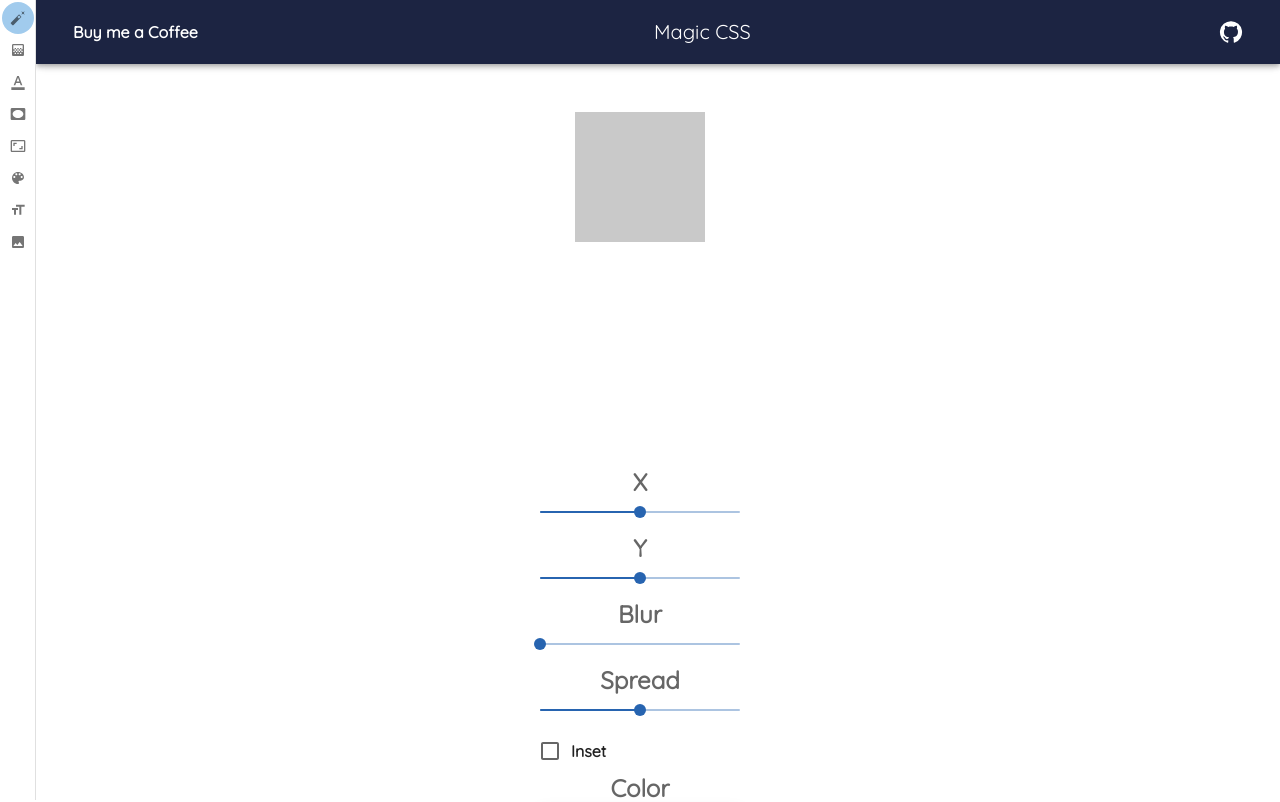
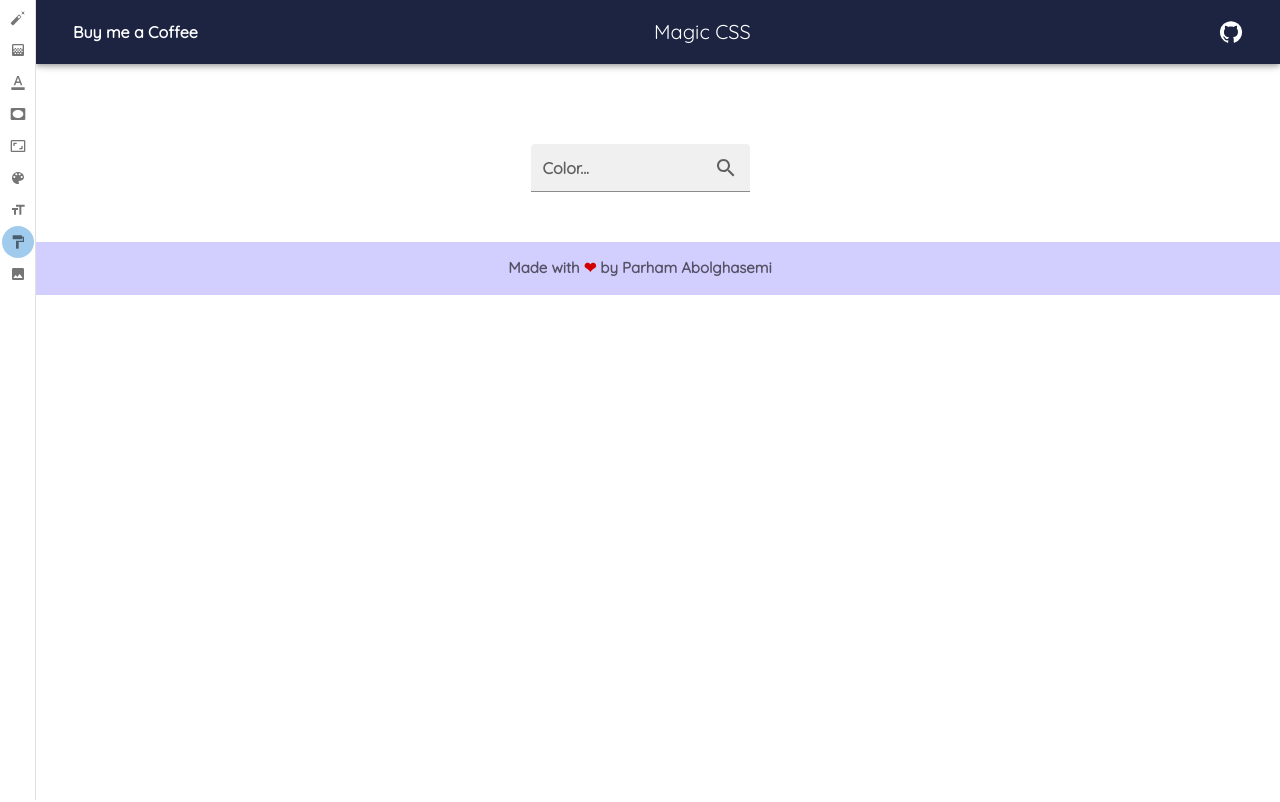
Before and after one commit to parham-ab/React-magic-css, a React (Create React App) app: page /color-generator in a window 1280 px wide. Before the commit this address led to /shadowGenerator. Shown: the top 802 px of the page. Built offline with nearby package versions, Linux system fonts and the light colour scheme; some icons are missing.

Commit message:
Adding color generator page (search input accomplished)

```diff
--- a/package.json
+++ b/package.json
@@ -19,6 +19,7 @@
     "react-scripts": "5.0.1",
     "react-toastify": "^9.0.7",
     "sass": "^1.54.3",
+    "values.js": "^2.1.1",
     "web-vitals": "^2.1.4"
   },
   "scripts": {
--- a/src/App.js
+++ b/src/App.js
@@ -10,6 +10,7 @@ import ImageFilter from "./components/ImageFilter";
 import Donate from "./components/donation";
 import Skew from "./components/Skew";
 import ColorPicker from "./components/ColorPicker";
+import ColorGenerator from "./components/ColorGenerator";
 import TextEditor from "./components/TextEditor";
 import ScrollToTop from "./components/functions/ScrollTotop";
 // mui
@@ -41,6 +42,7 @@ const App = () => {
           <Route path="/image-filter" element={<ImageFilter />} />
           <Route path="/skew" element={<Skew />} />
           <Route path="/color-picker" element={<ColorPicker />} />
+          <Route path="/color-generator" element={<ColorGenerator />} />
           <Route path="/text-editor" element={<TextEditor />} />
           <Route path="/donation" element={<Donate />} />
           <Route path="/*" element={<Navigate to="/shadowGenerator" />} />
--- /dev/null
+++ b/src/components/ColorGenerator.js
@@ -0,0 +1,55 @@
+import FormControl from "@mui/material/FormControl";
+// icon
+import SearchIcon from "@mui/icons-material/Search";
+// custom hooks
+import UseTitle from "../hooks/useTitle";
+// copy to clipboard button
+import copy from "copy-to-clipboard";
+// react toastify
+import { ToastContainer } from "react-toastify";
+import "react-toastify/dist/ReactToastify.css";
+import { notify } from "./functions/toast";
+import { Container } from "@mui/system";
+import {
+  Grid,
+  TextField,
+  Box,
+  IconButton,
+  OutlinedInput,
+  InputAdornment,
+} from "@mui/material";
+// import FormControl from '@mui/material/FormControl';
+// import TextField from '@mui/material/TextField';
+import Visibility from "@mui/icons-material/Visibility";
+import VisibilityOff from "@mui/icons-material/VisibilityOff";
+
+const ColorGenerator = () => {
+  // dynamic title
+  UseTitle("Magic CSS - Color Generator");
+
+  return (
+    <Container>
+      <Grid container>
+        <Grid item xs={12} display="flex" justifyContent="center" mt={"80px"}>
+          <TextField
+            id="color-info"
+            size="small"
+            label="Color..."
+            variant="filled"
+            type="text"
+            InputProps={{
+              endAdornment: (
+                <SearchIcon
+                  sx={{ cursor: "pointer", color: "text.secondary" }}
+                  onClick={(e) => console.log(3)}
+                />
+              ),
+            }}
+          />
+        </Grid>
+      </Grid>
+    </Container>
+  );
+};
+
+export default ColorGenerator;
--- a/src/components/layout/Header.js
+++ b/src/components/layout/Header.js
@@ -21,6 +21,7 @@ import AspectRatioIcon from "@mui/icons-material/AspectRatio";
 import ColorLensIcon from "@mui/icons-material/ColorLens";
 import ImageIcon from "@mui/icons-material/Image";
 import FormatSizeIcon from "@mui/icons-material/FormatSize";
+import FormatPaintIcon from "@mui/icons-material/FormatPaint";
 // react awesome button
 import { AwesomeButton } from "react-awesome-button";
 import "react-awesome-button/dist/styles.css";
@@ -68,6 +69,13 @@ const Header = () => {
       text: "textEditor",
       icon: <FormatSizeIcon color="text.secondary" sx={{ fontSize: "16px" }} />,
       path: "/text-editor",
+    },
+    {
+      text: "colorGenerator",
+      icon: (
+        <FormatPaintIcon color="text.secondary" sx={{ fontSize: "16px" }} />
+      ),
+      path: "/color-generator",
     },
     {
       text: "ImageFilter",
```
Also changed, not shown: 1 other file (tests, documents, lock files or other folders).
